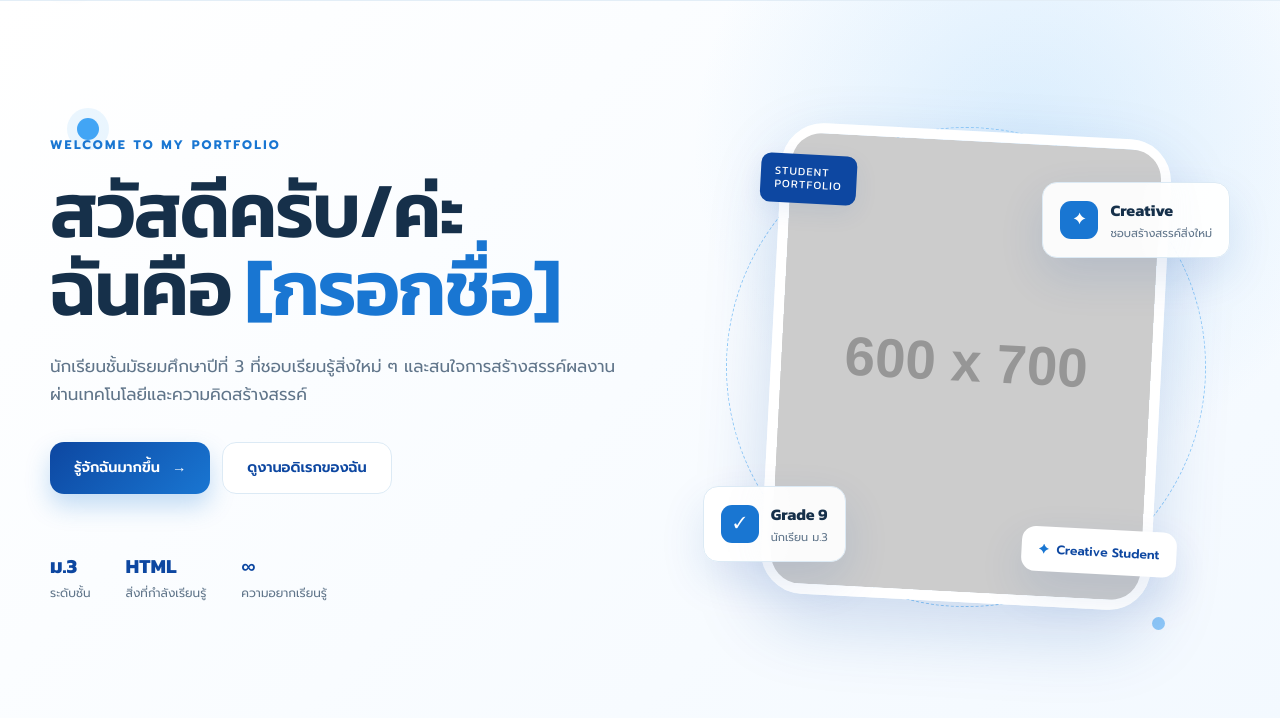
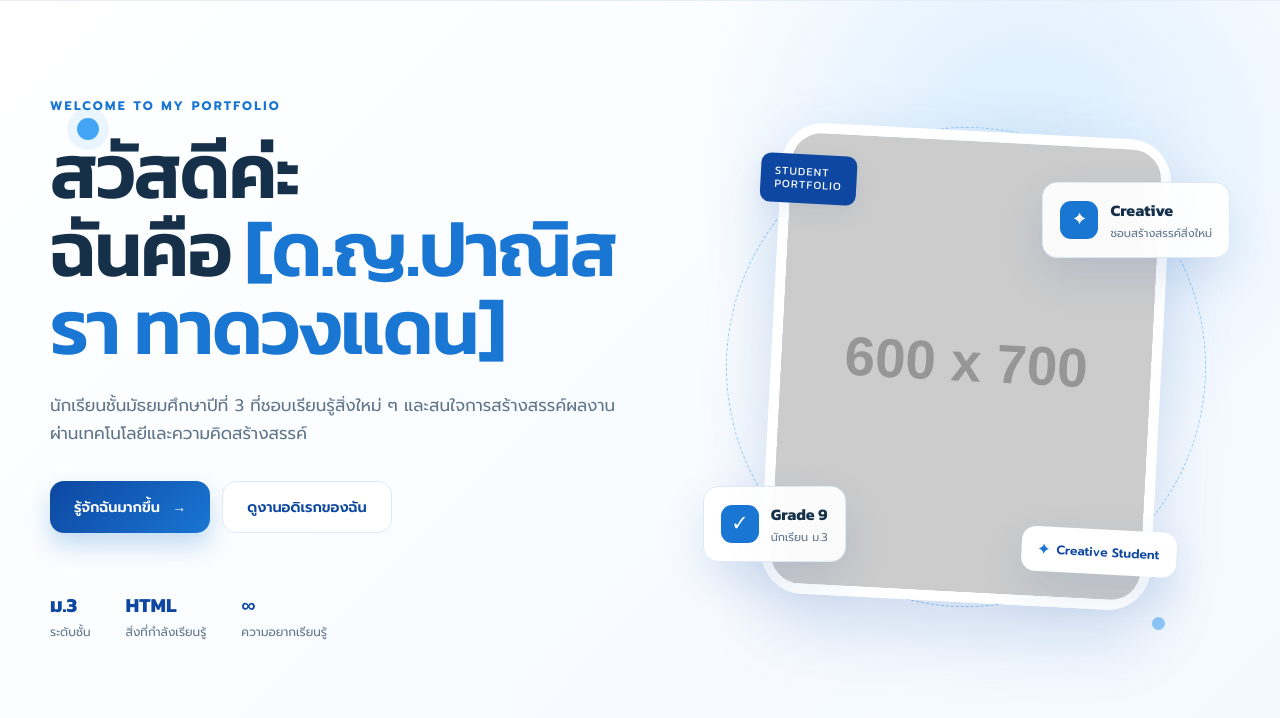
Before and after one commit to 22851-panisara/webpage, a plain HTML site: page index.html in a window 1280 px wide. Shown: the part 82-800 px from the top of the page. Drawn offline with Linux system fonts and the light colour scheme; placeholder pictures from the web are drawn by us.

Commit message:
Update index.html

```diff
--- a/index.html
+++ b/index.html
@@ -39,8 +39,8 @@
                 <span class="eyebrow">WELCOME TO MY PORTFOLIO</span>
 
                 <h1>
-                    สวัสดีครับ/ค่ะ<br>
-                    ฉันคือ <span>[กรอกชื่อ]</span>
+                    สวัสดีค่ะ<br>
+                    ฉันคือ <span>[ด.ญ.ปาณิสรา ทาดวงแดน]</span>
                 </h1>
 
                 <p class="hero-lead">
```
